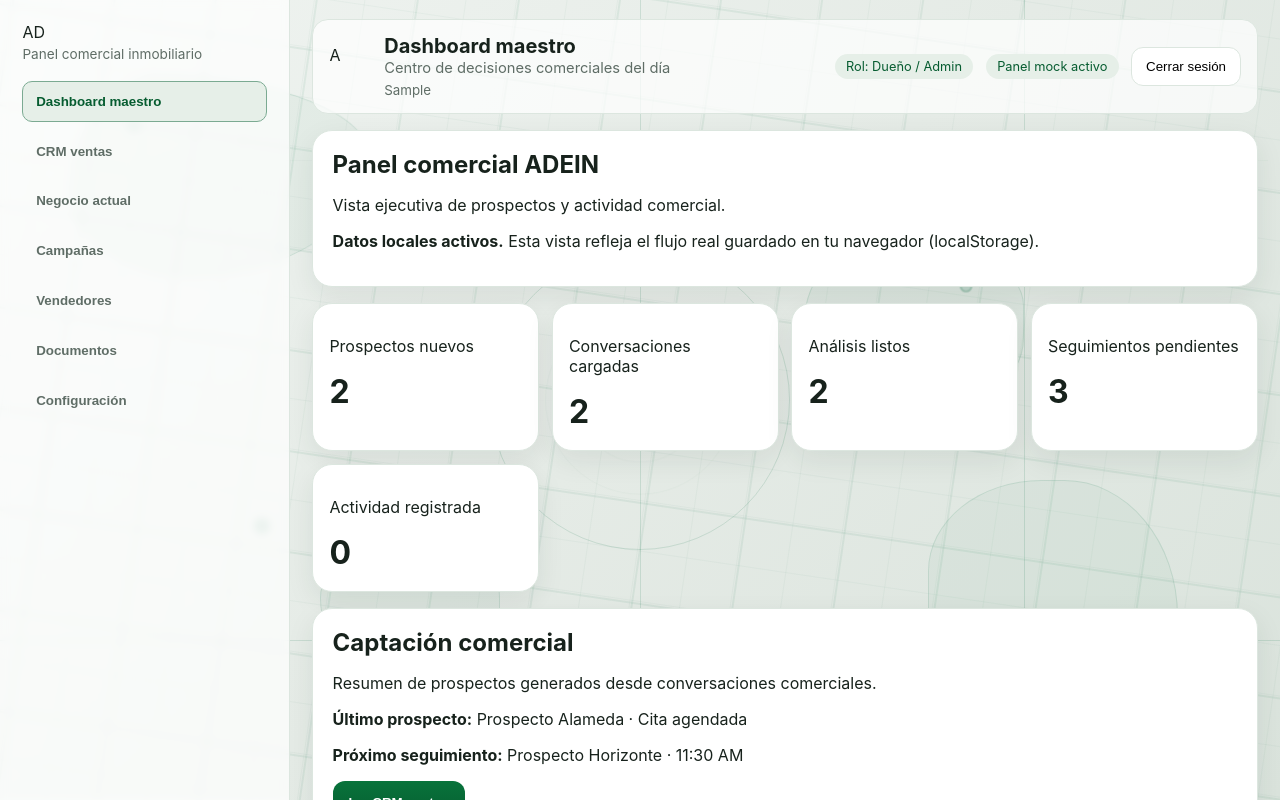
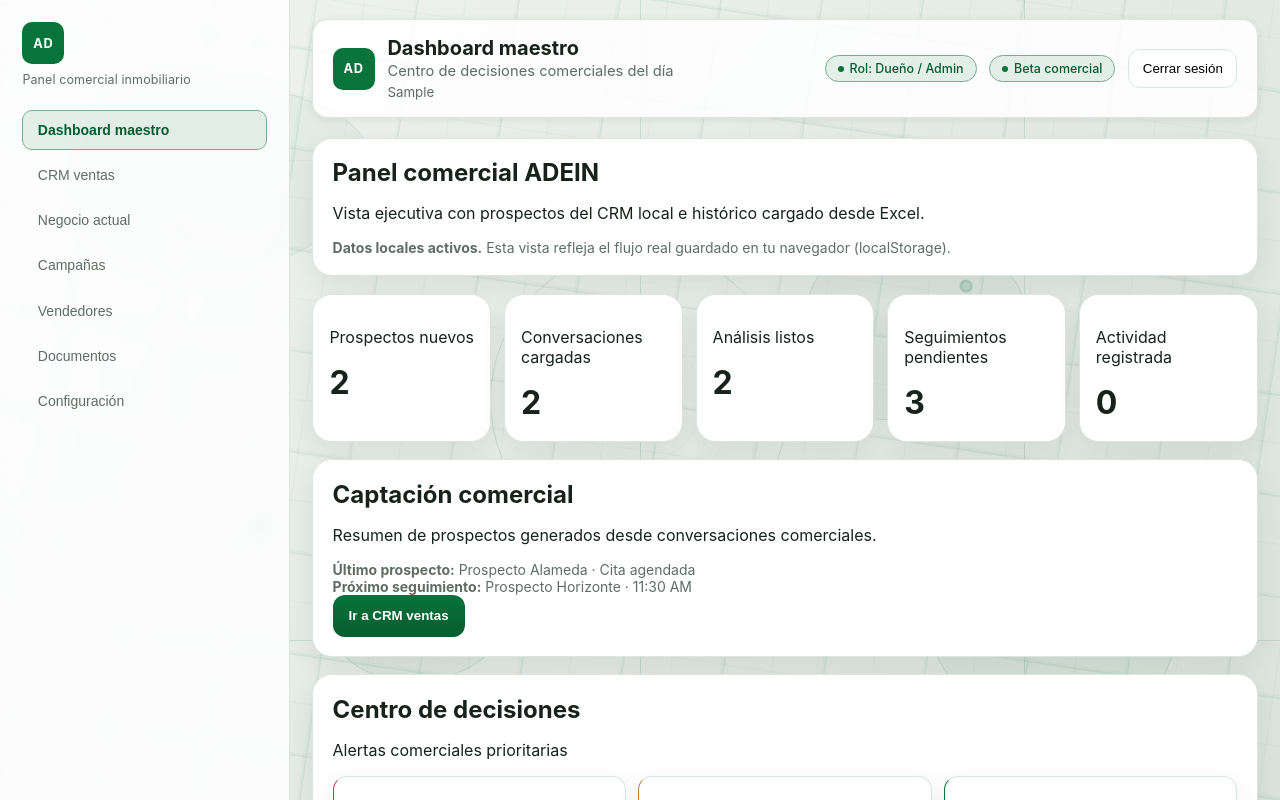
Before and after one commit to Codex13-OSS/ADEIN-PANEL, a React (Vite) app: page / in a window 1280 px wide. Both pictures are taken after typing "Sample", "Sample123" into the empty fields and a click on the button "Entrar". Shown: the top 800 px of the page. Built offline with nearby package versions, Linux system fonts and the light colour scheme; no server answers.

Commit message:
feat(v084): polish comercial del dashboard y negocio actual

```diff
--- a/src/components/Header.tsx
+++ b/src/components/Header.tsx
@@ -7,7 +7,7 @@ function Header({ title, subtitle, role, username, onLogout }: Props) {
   return (
     <header className="app-header">
       <div>
-        <div className="header-icon" aria-label="ADEIN dashboard" role="img">A</div>
+        <div className="header-icon" aria-label="ADEIN dashboard" role="img">AD</div>
         <div>
           <h1>{title}</h1>
           <p>{subtitle}</p>
@@ -16,7 +16,7 @@ function Header({ title, subtitle, role, username, onLogout }: Props) {
       </div>
       <div className="header-right">
         <StatusBadge>{role === 'owner' ? 'Rol: Dueño / Admin' : 'Rol: Vendedor'}</StatusBadge>
-        <StatusBadge tone="success">Panel mock activo</StatusBadge>
+        <StatusBadge tone="success">Beta comercial</StatusBadge>
         <button className="btn-outline" onClick={onLogout}>Cerrar sesión</button>
       </div>
     </header>
--- a/src/components/Shell.tsx
+++ b/src/components/Shell.tsx
@@ -198,7 +198,7 @@ function Shell({ session, defaultSection, onLogout }: Props) {
   const subtitle = useMemo(() => ({
     dashboard: 'Centro de decisiones comerciales del día', crm: 'Pipeline y operación comercial guiada', business: 'Estado operativo del predio actual',
     campaigns: 'Monitoreo visual de campañas activas', sellers: 'Gestión de equipo comercial', documents: 'Plataforma documental separada',
-    settings: 'Parámetros generales del panel', analyze: 'Extracción comercial mock desde conversaciones', followups: 'Agenda de acciones por prioridad',
+    settings: 'Parámetros generales del panel', analyze: 'Extracción comercial local desde conversaciones', followups: 'Agenda de acciones por prioridad',
     performance: 'Recomendaciones ejecutivas para vendedores',
   }[section]), [section]);
 
--- a/src/components/StatCard.tsx
+++ b/src/components/StatCard.tsx
@@ -1,8 +1,8 @@
-type Props = { label: string; value: string; hint?: string };
+type Props = { label: string; value: string; hint?: string; accent?: string };
 
-function StatCard({ label, value, hint }: Props) {
+function StatCard({ label, value, hint, accent }: Props) {
   return (
-    <article className="stat-card">
+    <article className="stat-card" style={accent ? { borderTopColor: accent } : undefined}>
       <p>{label}</p>
       <h3>{value}</h3>
       {hint && <small>{hint}</small>}
--- a/src/pages/CurrentBusinessPage.tsx
+++ b/src/pages/CurrentBusinessPage.tsx
@@ -25,8 +25,8 @@ export default function CurrentBusinessPage({ historicalMetrics }: Props) {
     lotsAvailable: historicalMetrics.lotsAvailable,
     lotsSold: historicalMetrics.lotsSold,
     lotsReserved: historicalMetrics.lotsReserved,
-    averagePaidPercentage: `${historicalMetrics.averagePaidPercentage}% (referencia demo)`,
-    totalPendingBalance: `$${historicalMetrics.totalPendingBalance.toLocaleString('es-MX')} MXN (referencia demo)`,
+    averagePaidPercentage: `${historicalMetrics.averagePaidPercentage}% (referencia local)`,
+    totalPendingBalance: `$${historicalMetrics.totalPendingBalance.toLocaleString('es-MX')} MXN (referencia local)`,
   };
 
   const observations = hasHistoricalSource && historicalSales ? [
@@ -34,11 +34,14 @@ export default function CurrentBusinessPage({ historicalMetrics }: Props) {
     `Lotes libres: ${historicalSales.summary.freeLots}. Sugerencia: priorizar cierres y apartados esta semana.`,
     `Vendedor líder: ${historicalSales.summary.topSellers[0]?.name ?? 'N/A'}. Sugerencia: revisión de cartera por vendedor.`,
   ] : [
-    'Predio Demo Norte: Priorizar cobranza preventiva en contratos reservados.',
-    'Predio Demo Sur: Empujar cierres de lotes libres con seguimiento comercial.',
+    'Predio Norte: Priorizar cobranza preventiva en contratos reservados locales.',
+    'Predio Sur: Empujar cierres de lotes libres con seguimiento comercial local.',
   ];
 
   return <div className="page-grid">
+    <SectionCard title="Negocio actual" subtitle="Resumen comercial construido con el histórico local cargado desde Excel.">
+      <p className="muted"><strong>Histórico local disponible.</strong> Los datos se muestran desde la carga local del navegador.</p>
+    </SectionCard>
     <section className="stats-grid">{[
       ['Clientes actuales', String(metrics.totalClients)],
       ['Predios', String(metrics.properties)],
@@ -48,7 +51,7 @@ export default function CurrentBusinessPage({ historicalMetrics }: Props) {
       ['% promedio pagado', String(metrics.averagePaidPercentage)],
       ['Saldo pendiente total', String(metrics.totalPendingBalance)],
     ].map(([l, v]) => <StatCard key={l} label={l} value={v} />)}</section>
-    <SectionCard title="Fuente de datos"><p className="muted"><strong>{hasHistoricalSource ? 'Fuente: Histórico local desde Excel.' : 'Fuente: demo/mock local.'}</strong></p></SectionCard>
+    <SectionCard title="Fuente de datos"><p className="muted"><strong>{hasHistoricalSource ? 'Histórico cargado desde Excel.' : 'Información cargada en este navegador.'}</strong></p></SectionCard>
     <SectionCard title="Observaciones importantes"><ul>{observations.map((obs) => <li key={obs}>{obs}</li>)}</ul></SectionCard>
   </div>;
 }
--- a/src/pages/OwnerDashboardPage.tsx
+++ b/src/pages/OwnerDashboardPage.tsx
@@ -69,9 +69,9 @@ function OwnerDashboardPage({ prospects, followups, historyEventsCount = 0, reco
 
   return (
     <div className="page-grid">
-      <SectionCard title="Panel comercial ADEIN" subtitle="Vista ejecutiva de prospectos y actividad comercial.">
+      <SectionCard title="Panel comercial ADEIN" subtitle="Vista ejecutiva con prospectos del CRM local e histórico cargado desde Excel.">
         <p className="muted">
-          {hasLocalData ? <><strong>Datos locales activos.</strong> Esta vista refleja el flujo real guardado en tu navegador (localStorage).</> : <><strong>Demo con datos simulados.</strong> No contiene datos reales todavía.</>}
+          {hasLocalData ? <><strong>Datos locales activos.</strong> Esta vista refleja el flujo real guardado en tu navegador (localStorage).</> : <><strong>Información cargada en este navegador.</strong> Listo para revisión comercial.</>}
         </p>
       </SectionCard>
 
@@ -86,7 +86,7 @@ function OwnerDashboardPage({ prospects, followups, historyEventsCount = 0, reco
       </section>
 
       <SectionCard title="Captación comercial" subtitle="Resumen de prospectos generados desde conversaciones comerciales.">
-        <p className="muted"><strong>Último prospecto:</strong> {latestProspect ? `${latestProspect.name} · ${latestProspect.status}` : 'Sin prospectos nuevos todavía.'}</p>
+        <p className="muted"><strong>Último prospecto:</strong> {latestProspect ? `${latestProspect.name} · ${latestProspect.status}` : 'Sin prospectos nuevos cargados localmente.'}</p>
         <p className="muted"><strong>Próximo seguimiento:</strong> {nextPendingFollowup ? `${nextPendingFollowup.prospectName} · ${nextPendingFollowup.suggestedTime}` : 'Sin seguimientos pendientes.'}</p>
         <button type="button" className="btn-primary" onClick={() => onOpenWhatsAppAnalysis?.()}>
           Ir a CRM ventas
@@ -96,7 +96,7 @@ function OwnerDashboardPage({ prospects, followups, historyEventsCount = 0, reco
 
       <SectionCard title="Centro de decisiones" subtitle="Alertas comerciales prioritarias">
         <div className="decision-grid">
-          <DecisionCard level="risk" title="Alerta de mayor riesgo" description={historicalMetrics.highestRiskAlert ? `Contrato ${historicalMetrics.highestRiskAlert.contract_id} con ${historicalMetrics.highestRiskAlert.days_overdue} días de atraso.` : 'Sin alertas de riesgo alto.'} />
+          <DecisionCard level="risk" title="Alerta de mayor riesgo" description={historicalMetrics.highestRiskAlert ? `Contrato ${historicalMetrics.highestRiskAlert.contract_id} con ${historicalMetrics.highestRiskAlert.days_overdue} días de atraso.` : 'Sin alertas de riesgo alto en la carga local.'} />
           <DecisionCard level="opportunity" title="Oportunidad de recuperación" description={`Recuperación estimada: ${historicalMetrics.recoveryOpportunity}% del caso crítico si se atiende hoy.`} />
           <DecisionCard level="high" title="Prioridad alta" description={`${localMetrics.highIntentionProspects} prospectos con intención alta para atención comercial.`} />
           <DecisionCard level="recommendation" title="Recomendación" description={recommendedActions[0]?.suggestedAction ?? 'Priorizar seguimiento comercial del día.'} />
@@ -120,9 +120,9 @@ function OwnerDashboardPage({ prospects, followups, historyEventsCount = 0, reco
       </SectionCard>
 
       <SectionCard title="Etapa actual" subtitle="Dashboard maestro como resumen ejecutivo.">
-        <p className="muted">Este panel concentra el resumen ejecutivo del avance comercial.</p>
-        <p className="muted"><strong>Estado de vista previa:</strong> {dataFeedUiState === 'live_preview_available' ? 'Vista previa de datos disponible' : 'Vista previa simulada activa'}</p>
-        <p className="muted"><strong>Demo con datos simulados.</strong> No contiene datos reales todavía.</p>
+        <p className="muted">Este panel concentra el resumen ejecutivo para revisión comercial.</p>
+        <p className="muted"><strong>Estado de vista previa:</strong> {dataFeedUiState === 'live_preview_available' ? 'Vista comercial activa' : 'Vista comercial activa'}</p>
+        <p className="muted"><strong>CRM local activo.</strong> Información cargada en este navegador para revisión comercial.</p>
       </SectionCard>
     </div>
   );
--- a/src/styles/global.css
+++ b/src/styles/global.css
@@ -1,4 +1,4 @@
-:root {
+ :root {
   --bg-main: #EEF4EF;
   --bg-soft: #E6EFE8;
   --bg-card: #FFFFFF;
@@ -11,7 +11,11 @@
   --line-soft: rgba(87, 130, 108, 0.12);
   --shadow-soft: rgba(20, 55, 36, 0.08);
   --warning: #B68A2C;
+  --warning-bg: rgba(182, 138, 44, 0.10);
   --danger: #A64B4B;
+  --danger-bg: rgba(166, 75, 75, 0.10);
+  --success-bg: rgba(8, 115, 59, 0.10);
+  --shadow-medium: rgba(20, 55, 36, 0.13);
 }
 * { box-sizing: border-box; }
 body { margin: 0; font-family: Inter, system-ui, sans-serif; color: var(--text-main); background: var(--bg-main); }
@@ -26,24 +30,99 @@ label { display: grid; gap: .4rem; font-size: .9rem; color: var(--text-muted); }
 input, select, textarea { width: 100%; border: 1px solid var(--border-soft); border-radius: 12px; padding: .8rem .9rem; background: #fff; }
 .role-switch { display: grid; grid-template-columns: 1fr 1fr; gap: .7rem; }
 .role-switch button, .btn-outline, .tabs-row button { border: 1px solid var(--border-soft); border-radius: 12px; padding: .7rem .85rem; background: white; }
-.role-switch .active, .sidebar button.active, .tabs-row button.active { background: var(--bg-soft); border-color: var(--accent-green-soft); color: var(--accent-green-dark); }
+.role-switch .active,
+.sidebar button.active,
+.tabs-row button.active {
+  background: var(--success-bg);
+  border-color: var(--accent-green-soft);
+  color: var(--accent-green-dark);
+  font-weight: 600;
+}
 .btn-primary { border: none; background: linear-gradient(180deg, var(--accent-green), var(--accent-green-dark)); color: #fff; border-radius: 12px; padding: .85rem 1rem; font-weight: 600; }
 .app-shell { min-height: 100vh; display: grid; grid-template-columns: 290px 1fr; }
-.sidebar { padding: 1.4rem; border-right: 1px solid var(--border-soft); background: rgba(255,255,255,0.72); backdrop-filter: blur(4px); }
-.brand-stack p { margin: .2rem 0 1.2rem; color: var(--text-muted); font-size: .85rem; }
-.logo-mini { width: 130px; }
-.sidebar nav { display: grid; gap: .55rem; }
-.sidebar nav button { text-align: left; border: 1px solid transparent; background: transparent; padding: .75rem .8rem; border-radius: 10px; color: var(--text-muted); font-weight: 600; }
+.sidebar {
+  padding: 1.4rem;
+  border-right: 1px solid var(--border-soft);
+  background: rgba(255,255,255,0.82);
+  backdrop-filter: blur(8px);
+  display: flex;
+  flex-direction: column;
+  gap: 0;
+}
+.brand-stack { margin-bottom: 1.4rem; }
+.brand-stack p { margin: .2rem 0 0; color: var(--text-muted); font-size: .78rem; letter-spacing: 0.01em; }
+.logo-mini {
+  width: 42px;
+  height: 42px;
+  border-radius: 10px;
+  background: var(--accent-green);
+  color: #fff;
+  display: flex;
+  align-items: center;
+  justify-content: center;
+  font-size: .8rem;
+  font-weight: 700;
+  letter-spacing: 0.06em;
+  margin-bottom: .5rem;
+}
+.sidebar nav { display: flex; flex-direction: column; gap: .3rem; flex: 1; }
+.sidebar nav button {
+  text-align: left;
+  border: 1px solid transparent;
+  background: transparent;
+  padding: .7rem .9rem;
+  border-radius: 10px;
+  color: var(--text-muted);
+  font-weight: 500;
+  font-size: .875rem;
+  cursor: pointer;
+  transition: background 0.15s ease, color 0.15s ease, border-color 0.15s ease;
+  width: 100%;
+}
+.sidebar nav button:hover:not(.active) {
+  background: var(--bg-soft);
+  color: var(--text-main);
+}
 .main-panel { padding: 1.2rem 1.4rem 1.8rem; }
-.app-header { display: flex; justify-content: space-between; align-items: center; gap: 1rem; margin-bottom: 1rem; padding: .85rem 1rem; background: rgba(255,255,255,.72); border: 1px solid var(--border-soft); border-radius: 16px; }
+.app-header {
+  display: flex;
+  justify-content: space-between;
+  align-items: center;
+  gap: 1rem;
+  margin-bottom: 1.2rem;
+  padding: 1rem 1.2rem;
+  background: rgba(255,255,255,.88);
+  border: 1px solid var(--border-soft);
+  border-radius: 16px;
+  box-shadow: 0 2px 8px var(--shadow-soft);
+}
 .app-header > div { display: flex; gap: .8rem; align-items: center; }
 .app-header h1 { margin: 0; font-size: 1.25rem; }
 .app-header p { margin: .1rem 0; color: var(--text-muted); font-size: .92rem; }
 .app-header small { color: var(--text-muted); }
-.header-icon { width: 42px; height: 42px; border-radius: 10px; }
+.header-icon {
+  width: 42px;
+  height: 42px;
+  border-radius: 10px;
+  background: var(--accent-green);
+  color: #fff;
+  display: flex;
+  align-items: center;
+  justify-content: center;
+  font-size: .8rem;
+  font-weight: 700;
+  letter-spacing: 0.06em;
+  flex-shrink: 0;
+}
 .header-right { display: flex; align-items: center; gap: .55rem; }
-.badge { font-size: .8rem; border-radius: 999px; padding: .3rem .7rem; background: var(--bg-soft); color: var(--accent-green-dark); }
-.badge-warning { background: rgba(182,138,44,.12); color: var(--warning); }
+ .badge { font-size: .78rem; border-radius: 999px; padding: .3rem .75rem; background: var(--bg-soft); color: var(--accent-green-dark); font-weight: 500; border: 1px solid var(--border-soft); display: inline-flex; align-items: center; gap: .35rem; white-space: nowrap; }
+.badge::before { content: ''; width: 6px; height: 6px; border-radius: 50%; background: var(--accent-green); flex-shrink: 0; }
+.badge-warning { background: var(--warning-bg); color: var(--warning); border-color: rgba(182,138,44,.25); }
+.badge-warning::before { background: var(--warning); }
+.badge-success { background: var(--success-bg); color: var(--accent-green-dark); border-color: var(--accent-green-soft); }
+.badge-success::before { background: var(--accent-green); }
+.badge-danger { background: var(--danger-bg); color: var(--danger); border-color: rgba(166,75,75,.25); }
+.badge-danger::before { background: var(--danger); }
 .page-grid { display: grid; gap: 1rem; }
 .stats-grid { display: grid; grid-template-columns: repeat(auto-fit, minmax(180px, 1fr)); gap: .8rem; }
 .stat-card { padding: 1rem; }
@@ -69,6 +148,14 @@ th, td { padding: .8rem; border-bottom: 1px solid var(--border-soft); text-align
 .file-state { margin: .6rem 0; }
 .file-preview { background: #f8fbf9; border: 1px solid var(--border-soft); border-radius: 12px; padding: .8rem; white-space: pre-wrap; }
 .assistant-card { background: linear-gradient(180deg,#f7fcf9,#eef7f1); border: 1px solid var(--accent-green-soft); border-radius: 14px; padding: 1rem; }
+
+.muted { color: var(--text-muted); font-size: .875rem; margin: 0; }
+.stats-grid { display: grid; grid-template-columns: repeat(auto-fit, minmax(160px, 1fr)); gap: .8rem; }
+.page-grid { display: grid; gap: 1.1rem; }
+.analysis-grid { display: grid; grid-template-columns: repeat(auto-fit, minmax(200px, 1fr)); gap: .75rem; margin-top: .4rem; }
+.analysis-item label { display: flex; flex-direction: column; gap: .3rem; }
+.file-state { font-size: .85rem; color: var(--text-muted); margin: .2rem 0; padding: .4rem .6rem; background: var(--bg-soft); border-radius: 8px; border: 1px solid var(--border-soft); }
+.file-preview { background: #f8fbf9; border: 1px solid var(--border-soft); border-radius: 12px; padding: .9rem 1rem; white-space: pre-wrap; font-size: .82rem; color: var(--text-muted); font-family: monospace; }
 @media (max-width: 1024px) { .app-shell { grid-template-columns: 1fr; } .sidebar { border-right: 0; border-bottom: 1px solid var(--border-soft); } .header-right { flex-wrap: wrap; justify-content: flex-end; } }
 
 .login-screen,
```
